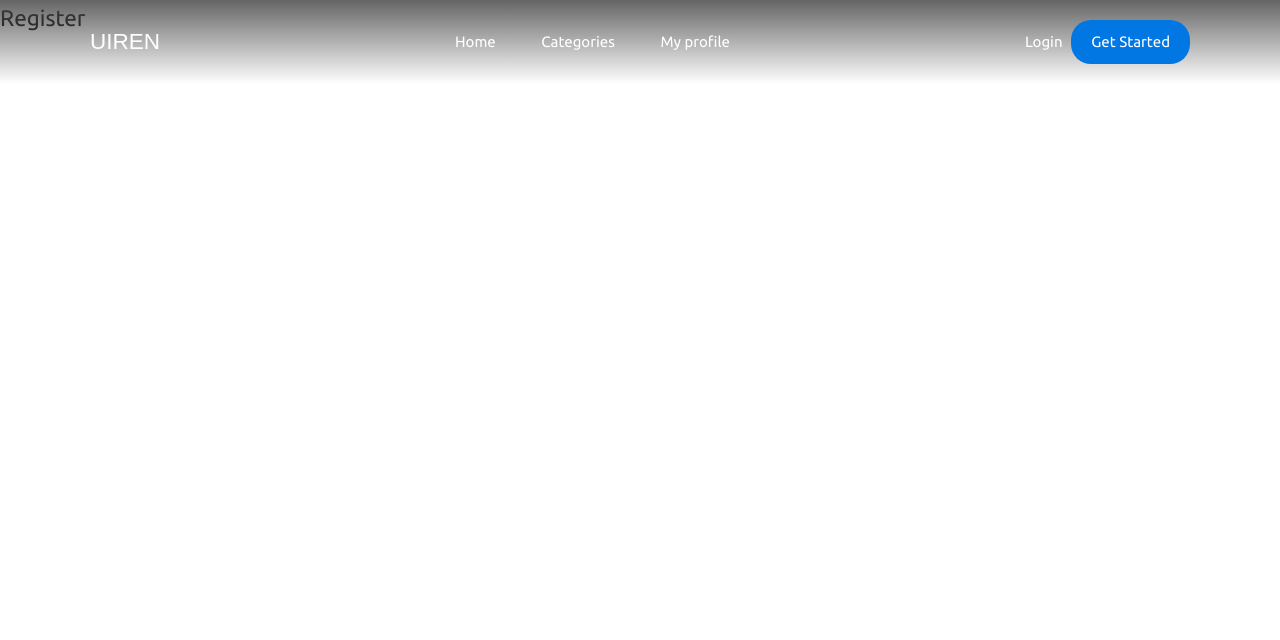
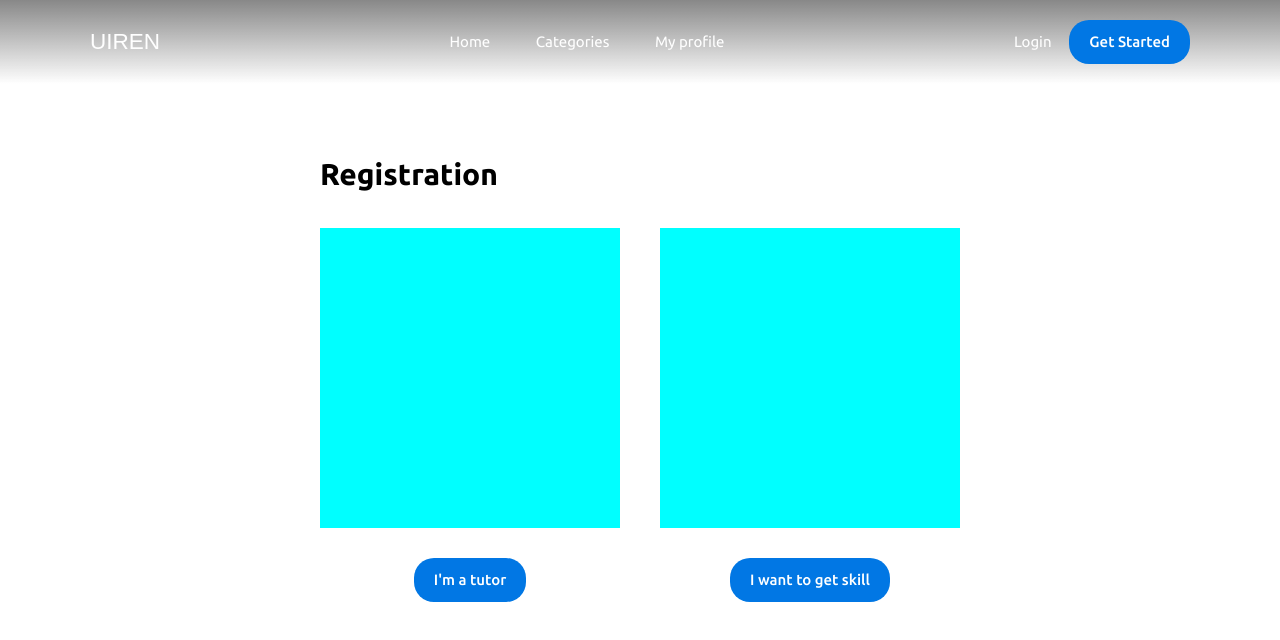
Before and after one commit to emoyooo/uiren, a Vue app: page /register in a window 1280 px wide. Shown: the top 640 px of the page. Built offline with nearby package versions, Linux system fonts and the light colour scheme; a web font is replaced by a local one.

Commit message:
choosing role

```diff
--- a/src/components/Navbar.vue
+++ b/src/components/Navbar.vue
@@ -38,7 +38,10 @@ nav {
   width: 100%;
   padding: 20px;
   top: 0px;
-  background-image: linear-gradient(rgba(74, 74, 74, 0.851), rgba(0, 0, 0, 0));
+  background-image: linear-gradient(
+    rgba(98, 98, 98, 0.755),
+    rgba(110, 110, 110, 0)
+  );
 }
 .nav_container {
   margin: auto;
@@ -57,6 +60,7 @@ nav {
   border-radius: 20px;
   color: white;
   height: fit-content;
+  font-weight: 500;
 }
 
 .main_nav {
@@ -69,7 +73,7 @@ nav {
   display: flex;
   align-items: center;
   justify-content: space-between;
-  width: 15%;
+  width: 16%;
 }
 .icon {
   color: white;
--- /dev/null
+++ b/src/views/CreatorReg.vue
@@ -0,0 +1,3 @@
+<template>
+  <h1>creator reg</h1>
+</template>
--- a/src/views/RegisterPage.vue
+++ b/src/views/RegisterPage.vue
@@ -1,5 +1,42 @@
 <template>
-  <div>
-    <h2>Register</h2>
+  <div class="container register_page">
+    <h1>Registration</h1>
+    <div class="flex">
+      <div class="column_flex">
+        <div class="register_image"></div>
+        <router-link to="/creatorRegister" class="button_link">
+          <div class="button_container">I'm a tutor</div>
+        </router-link>
+      </div>
+      <div class="column_flex">
+        <div class="register_image"></div>
+        <router-link to="/userRegister" class="button_link">
+          <div class="button_container">I want to get skill</div>
+        </router-link>
+      </div>
+    </div>
   </div>
 </template>
+
+<style>
+.register_page {
+  margin-top: 150px;
+  width: 50%;
+}
+.register_image {
+  width: 300px;
+  height: 300px;
+  background-color: aqua;
+}
+.register_page .flex {
+  margin: 30px 0;
+  justify-content: space-between;
+}
+.register_page h1 {
+  font-weight: 600;
+}
+
+.register_page .column_flex {
+  row-gap: 30px;
+}
+</style>
--- /dev/null
+++ b/src/views/UserReg.vue
@@ -0,0 +1,3 @@
+<template>
+  <h1>user reg</h1>
+</template>
```
Also changed, not shown: src/router/index.js (+10 -0 lines).
